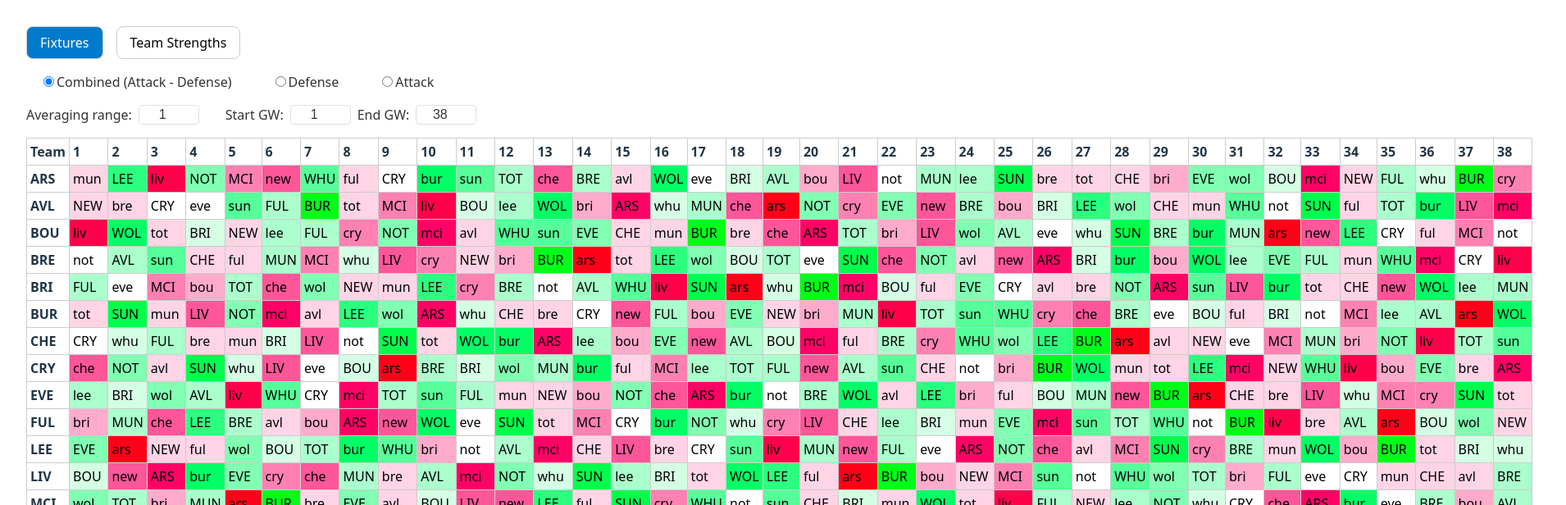
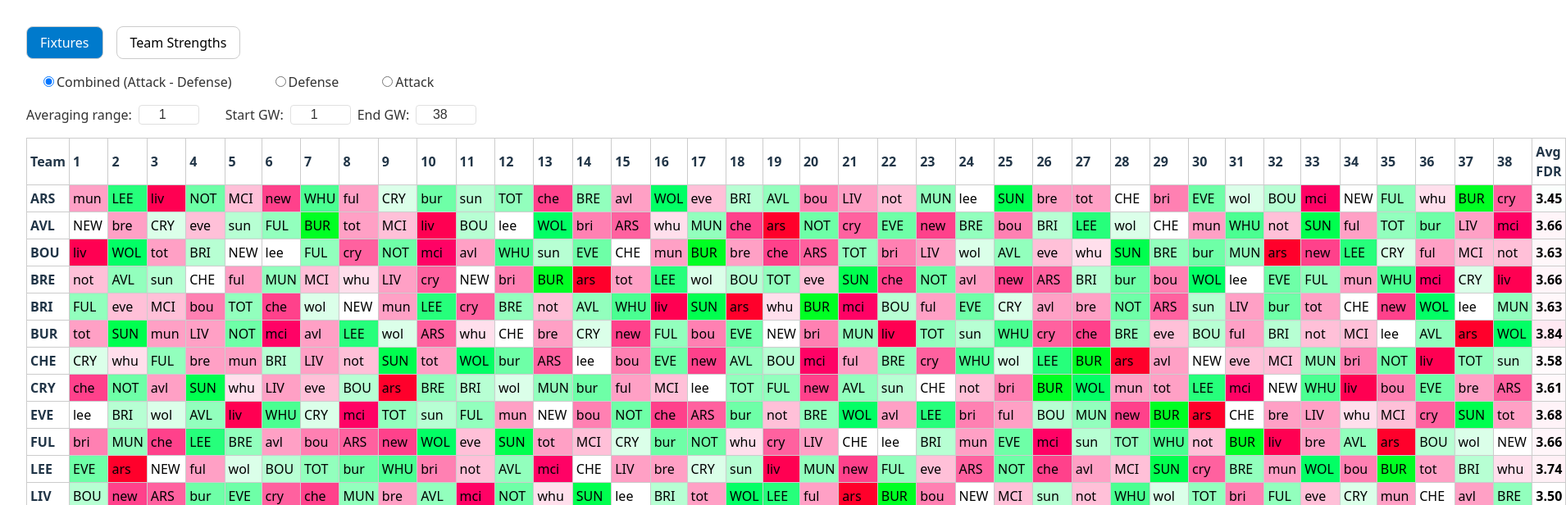
Before and after one commit to daveweij/fixture_ticker, a React (Vite) app: page / in a window 1280 px wide. Shown: the top 616 px of the page at 82% size, 1910 px wide, since content can reach past the window. Built offline with nearby package versions, Linux system fonts and the light colour scheme.

Commit message:
Show average FDR over selected gameweeks

```diff
--- a/src/components/FixturesTable.tsx
+++ b/src/components/FixturesTable.tsx
@@ -15,7 +15,7 @@ interface FixturesTableProps {
 }
 
 type SortConfig = {
-  gameweek: number | null;
+  gameweek: number | "avg" | null;
   direction: "asc" | "desc";
 };
 
@@ -65,6 +65,24 @@ export function FixturesTable({
     [avgRange, strengths, homeAdvantage]
   );
 
+  const calculateAvgFDR = useCallback(
+    (row: FixtureRow): number | null => {
+      let sum = 0;
+      let count = 0;
+
+      for (let i = 0; i < row.fixtures.length; i++) {
+        const value = calculateFDR(row, i);
+        if (value !== null) {
+          sum += value;
+          count++;
+        }
+      }
+
+      return count > 0 ? sum / count : null;
+    },
+    [calculateFDR]
+  );
+
   // Sort the fixture rows based on current sort configuration
   const sortedRows = useMemo(() => {
     if (sortConfig.gameweek === null) {
@@ -72,8 +90,17 @@ export function FixturesTable({
     }
 
     const sorted = [...fixtureRows].sort((a, b) => {
-      const fdrA = calculateFDR(a, sortConfig.gameweek!);
-      const fdrB = calculateFDR(b, sortConfig.gameweek!);
+      let fdrA: number | null;
+      let fdrB: number | null;
+
+      if (sortConfig.gameweek === "avg") {
+        fdrA = calculateAvgFDR(a);
+        fdrB = calculateAvgFDR(b);
+      } else {
+        const gwIndex = sortConfig.gameweek as number;
+        fdrA = calculateFDR(a, gwIndex);
+        fdrB = calculateFDR(b, gwIndex);
+      }
 
       // Handle null values (put them at the end)
       if (fdrA === null && fdrB === null) return 0;
@@ -85,9 +112,9 @@ export function FixturesTable({
     });
 
     return sorted;
-  }, [fixtureRows, sortConfig, calculateFDR]);
+  }, [fixtureRows, sortConfig, calculateFDR, calculateAvgFDR]);
 
-  const handleSort = (gameweek: number) => {
+  const handleSort = (gameweek: number | "avg") => {
     setSortConfig((prev) => {
       if (prev.gameweek === gameweek) {
         // Toggle direction if clicking the same column
@@ -123,10 +150,30 @@ export function FixturesTable({
               )}
             </th>
           ))}
+          <th
+            className="fixtures-th-number"
+            onClick={() => handleSort("avg")}
+            style={{ cursor: "pointer", userSelect: "none" }}
+            title="Sort by average FDR across visible gameweeks"
+          >
+            Avg FDR
+            {sortConfig.gameweek === "avg" && (
+              <span style={{ marginLeft: "4px" }}>
+                {sortConfig.direction === "asc" ? "▲" : "▼"}
+              </span>
+            )}
+          </th>
         </tr>
       </thead>
       <tbody>
-        {sortedRows.map((row) => (
+        {sortedRows.map((row) => {
+          const avgFDR = calculateAvgFDR(row);
+          const avgColor =
+            avgFDR !== null
+              ? getColor(avgFDR, minStrength, maxStrength, medianStrength)
+              : "#fff";
+
+          return (
             <tr key={row.team}>
               <td className="fixtures-td-team">{row.team}</td>
               {row.fixtures.map((fixture, i) => {
@@ -134,7 +181,12 @@ export function FixturesTable({
                 const avgValue = calculateFDR(row, i);
                 const color =
                   avgValue !== null
-                  ? getColor(avgValue, minStrength, maxStrength, medianStrength)
+                    ? getColor(
+                        avgValue,
+                        minStrength,
+                        maxStrength,
+                        medianStrength
+                      )
                     : "#fff";
                 return (
                   <td
@@ -146,8 +198,15 @@ export function FixturesTable({
                   </td>
                 );
               })}
+              <td
+                className="fixtures-td"
+                style={{ background: avgColor, fontWeight: "bold" }}
+              >
+                {avgFDR !== null ? avgFDR.toFixed(2) : "-"}
+              </td>
             </tr>
-        ))}
+          );
+        })}
       </tbody>
     </table>
   );
--- a/src/hooks/useStrengthCalculations.ts
+++ b/src/hooks/useStrengthCalculations.ts
@@ -1,18 +1,21 @@
-import { useState, useEffect, useContext } from 'react';
-import { Context } from '../context/Context.tsx';
-import type { ContextType, TeamStrength } from '../context/Context.tsx';
-import type { FixtureRow } from '../utils/parse';
-import { percentile } from '../utils/colorUtils';
+import { useState, useEffect, useContext } from "react";
+import { Context } from "../context/Context.tsx";
+import type { ContextType, TeamStrength } from "../context/Context.tsx";
+import type { FixtureRow } from "../utils/parse";
+import { percentile } from "../utils/colorUtils";
 
-export type StrengthType = 'attack' | 'defense' | 'combined';
+export type StrengthType = "attack" | "defense" | "combined";
 
 /**
  * Calculate strength value based on type
  */
-function getStrengthValue(team: TeamStrength, strengthType: StrengthType): number {
-  if (strengthType === 'attack') return team.attack;
-  if (strengthType === 'defense') return team.defense;
-  return team.attack + team.defense;
+function getStrengthValue(
+  team: TeamStrength,
+  strengthType: StrengthType
+): number {
+  if (strengthType === "attack") return team.attack;
+  if (strengthType === "defense") return team.defense;
+  return 0.5 * (team.attack + team.defense);
 }
 
 interface StrengthCalculationResult {
@@ -40,23 +43,25 @@ export function useStrengthCalculations(
     minStrength: 0,
     maxStrength: 0,
     medianStrength: 0,
-    error: null
+    error: null,
   });
 
   useEffect(() => {
     try {
       if (!rows.length || !teamStrengths.length) {
-        setResult(prev => ({ ...prev, error: null }));
+        setResult((prev) => ({ ...prev, error: null }));
         return;
       }
 
       const strengthsMap: Record<string, number> = {};
 
       // Merge original strengths with user edits
-      const strengthsToUse = teamStrengths.map((s: typeof teamStrengths[number]) => {
-        const edit = editedStrengths[s.team];
-        return edit ? { ...s, ...edit } : s;
-      });
+      const strengthsToUse = teamStrengths.map(
+        (s: (typeof teamStrengths)[number]) => {
+          const edit = editedStrengths[s.team];
+          return edit ? { ...s, ...edit } : s;
+        }
+      );
 
       // Calculate color values for range determination
       let colorValues: number[] = [];
@@ -82,7 +87,7 @@ export function useStrengthCalculations(
       colorValues.sort((a, b) => a - b);
 
       // Build strengths map for fixture calculations
-      strengthsToUse.forEach((s: typeof strengthsToUse[number]) => {
+      strengthsToUse.forEach((s: (typeof strengthsToUse)[number]) => {
         const value = getStrengthValue(s, strengthType);
         strengthsMap[s.team.toUpperCase()] = value;
       });
@@ -93,15 +98,22 @@ export function useStrengthCalculations(
         minStrength: percentile(colorValues, 0.05),
         maxStrength: percentile(colorValues, 0.95),
         medianStrength: percentile(colorValues, 0.5),
-        error: null
+        error: null,
       });
     } catch (err) {
-      setResult(prev => ({
+      setResult((prev) => ({
         ...prev,
-        error: (err instanceof Error ? err.message : String(err))
+        error: err instanceof Error ? err.message : String(err),
       }));
     }
-  }, [avgRange, strengthType, teamStrengths, editedStrengths, rows, homeAdvantage]);
+  }, [
+    avgRange,
+    strengthType,
+    teamStrengths,
+    editedStrengths,
+    rows,
+    homeAdvantage,
+  ]);
 
   return result;
 }
@@ -128,14 +140,14 @@ function calculateAveragedColorValues(
         const oppKey = opp.toUpperCase();
         let value: number | null = null;
 
-        const teamObj = strengthsToUse.find((t: TeamStrength) =>
-          t.team.toUpperCase() === oppKey
+        const teamObj = strengthsToUse.find(
+          (t: TeamStrength) => t.team.toUpperCase() === oppKey
         );
 
         if (teamObj) {
           value = getStrengthValue(teamObj, strengthType);
 
-          const is_home_game = (opp !== oppKey);
+          const is_home_game = opp !== oppKey;
           if (is_home_game && value !== null) {
             value -= homeAdvantage;
           }
@@ -162,12 +174,16 @@ function calculateSingleFixtureColorValues(
   strengthType: StrengthType,
   homeAdvantage: number
 ): number[] {
-  const strengthArray: Array<[string, number]> = strengthsToUse.map((s: TeamStrength) => {
-    return [s.team, getStrengthValue(s, strengthType)];
-  });
+  const strengthArray: Array<[string, number]> = strengthsToUse.map(
+    (s: TeamStrength) => {
+      return [s.team, getStrengthValue(s, strengthType)];
+    }
+  );
 
   const awayValues = strengthArray.map(([, strength]) => strength);
-  const homeValues = strengthArray.map(([, strength]) => strength - homeAdvantage);
+  const homeValues = strengthArray.map(
+    ([, strength]) => strength - homeAdvantage
+  );
 
   return [...awayValues, ...homeValues];
 }
```
Lines whose indentation alone changed are shown as unchanged.
